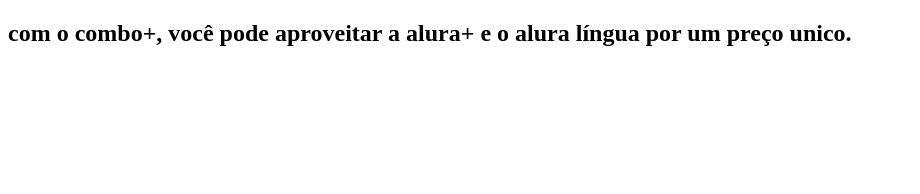
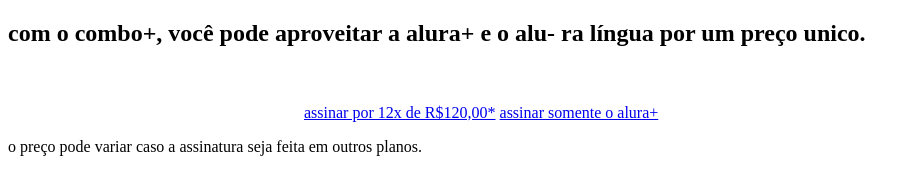
Before and after one commit to rakelLYFELIPE/site-alura, a plain HTML site: page index.html in a window 1280 px wide. Shown: the whole page, without its empty margins (0-920 px from the left). Drawn offline with Linux system fonts and the light colour scheme; files whose address does not match are found by name.

Commit message:
Update index.html

```diff
--- a/index.html
+++ b/index.html
@@ -11,6 +11,17 @@
     <section class="prinpal container">
       <div class="container_caixa">
 
-    <h1>com o combo+, você pode aproveitar a alura+ e o alura língua por um preço unico.</h1>
+    <h1>com o combo+, você pode aproveitar a alura+ e o alu-
+      ra língua por um preço unico.</h1>
         <img SRC="IMG/COMBO+.png"alt="o combo+ e a jução do alura+ é o alura lingua" class="container_imagem">
-        <a href=www.alura.com.br" class=
+        <a href=www.alura.com.br" class="container_botao">assinar por 12x de R$120,00*</a>
+        <a href=www.alura.com.br" class="botao_segundario">assinar somente o alura+</a>
+        <p class="container_aviso">o preço pode variar caso
+          a assinatura seja feita em outros planos.</p>
+
+
+      </div>
+    </section>
+
+         </body>
+    </html>
```
